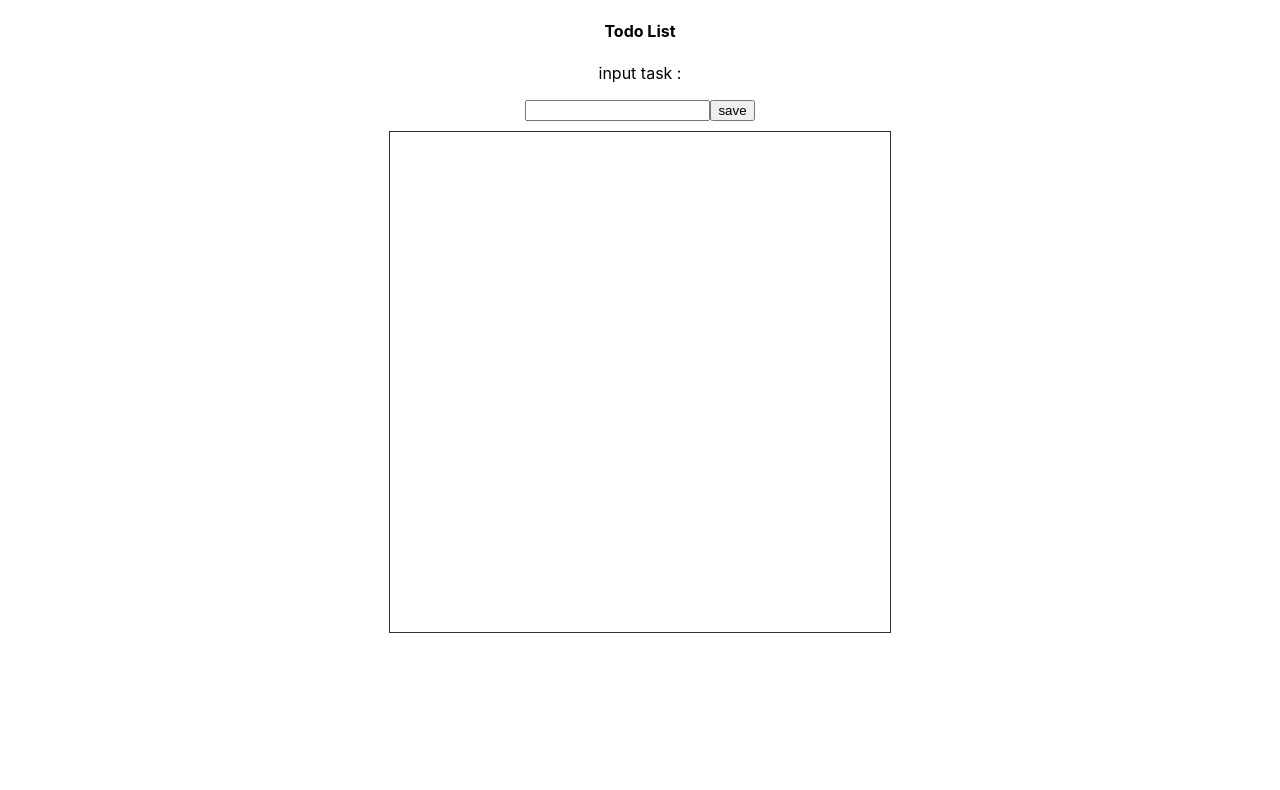
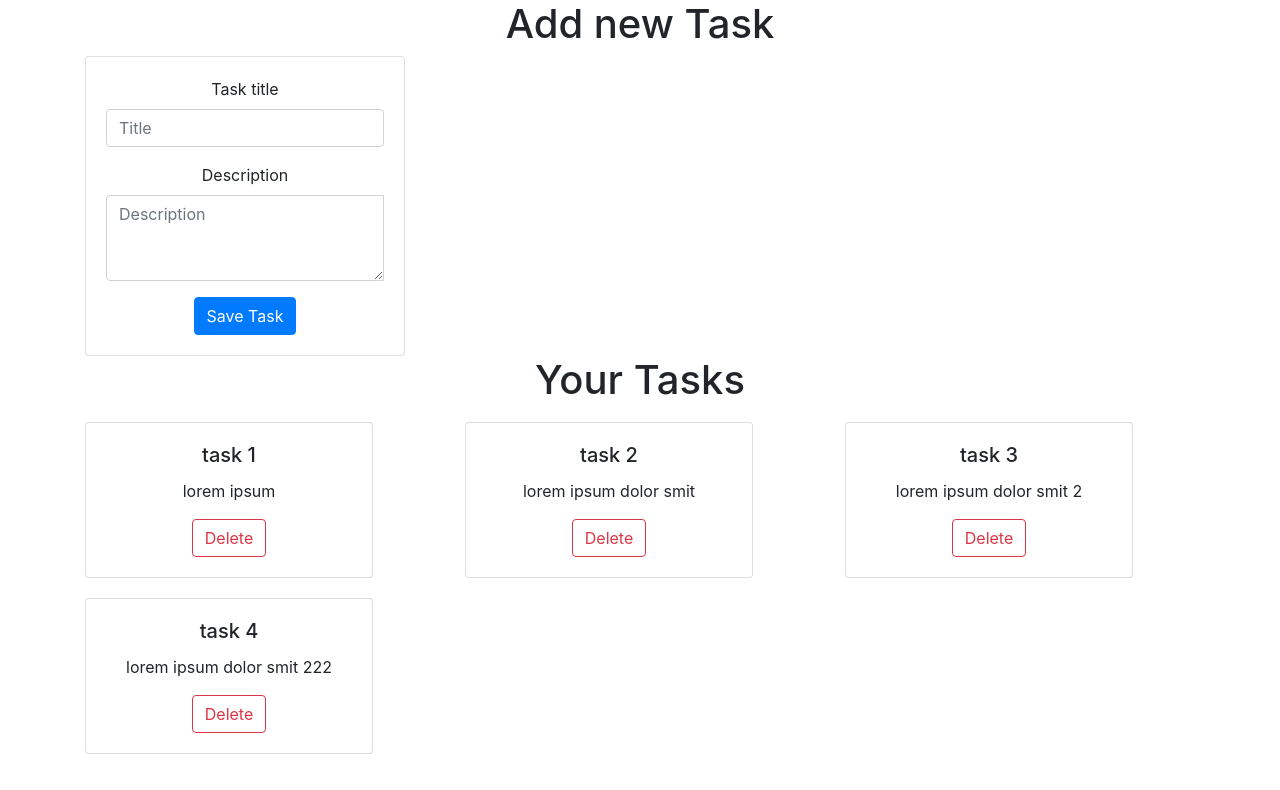
Before and after one commit to TigranKochinyan/ReactApp, a React (Create React App) app: page / in a window 1280 px wide. Shown: the top 790 px of the page. Built offline with nearby package versions, Linux system fonts and the light colour scheme.

Commit message:
add todo list component functions add and remove, some styles(but all code in one file)

```diff
--- a/package.json
+++ b/package.json
@@ -6,10 +6,13 @@
     "@testing-library/jest-dom": "^5.11.4",
     "@testing-library/react": "^11.1.0",
     "@testing-library/user-event": "^12.1.10",
-    "node-sass": "4.14.1",
+    "bootstrap": "^4.5.3",
+    "node-sass": "^4.14.1",
     "react": "^17.0.1",
+    "react-bootstrap": "^1.4.0",
     "react-dom": "^17.0.1",
     "react-scripts": "4.0.1",
+    "uuid": "^8.3.2",
     "web-vitals": "^0.2.4"
   },
   "scripts": {
--- a/src/App.js
+++ b/src/App.js
@@ -1,4 +1,5 @@
 import './App.css';
+import 'bootstrap/dist/css/bootstrap.min.css';
 import TodoList from './Components/TodoList';
 
 function App() {
--- /dev/null
+++ b/src/Components/SectionTitle/SectionTiltle.jsx
@@ -0,0 +1,10 @@
+import React from 'react';
+
+const SectionTitle = (props) => {
+    return (
+        <h1>{props.title}</h1>
+    )
+}
+
+
+export default SectionTitle;
--- /dev/null
+++ b/src/Components/SectionTitle/index.js
@@ -0,0 +1,2 @@
+import SectionTiltle from './SectionTiltle.jsx';
+export default SectionTiltle;
--- a/src/Components/TodoList/TodoList.jsx
+++ b/src/Components/TodoList/TodoList.jsx
@@ -1,54 +1,146 @@
 import React, { Component } from 'react';
+import { Container, Row, Col, Card, Button, InputGroup, Form } from 'react-bootstrap';
 import './todoList.scss';
+import { v4 as uuidv4 } from 'uuid';
+
+import SectioTitle from './../SectionTitle';
 
 class TodoList extends Component {
     state = {
-        taskList: [],
-        inputValue: '',
+        taskList: [
+            {
+                id: uuidv4(),
+                title: 'task 1',
+                description: 'lorem ipsum'
+            },
+            {
+                id: uuidv4(),
+                title: 'task 2',
+                description: 'lorem ipsum dolor smit'
+            },
+            {
+                id: uuidv4(),
+                title: 'task 3',
+                description: 'lorem ipsum dolor smit 2'
+            },
+            {
+                id: uuidv4(),
+                title: 'task 4',
+                description: 'lorem ipsum dolor smit 222'
+            }
+        ],
+        inputValueTitle: '',
+        inputValueDesc: '',
+        validated: false,
     };
     handleInputChange = (event) => {
         let { value } = event.target;
+        let wichInput = event.target.id === 'inputTitle' ? 'inputValueTitle' : 'inputValueDesc';
         this.setState({
-            inputValue: value
+            [wichInput]: value
+        });
+    };
+    removeTask = (event) => {
+        const taskList = this.state.taskList.filter(item => item.id !== event.target.id);
+        console.log(event.target.id, taskList);
+        this.setState({
+            taskList
         })
     };
-    handleClick = () => {
-        const { inputValue } = this.state;
-        const taskList = [...this.state.taskList];
-        if(inputValue) {
-            taskList.push(inputValue)
+    handleSubmit = (event) => {
+        event.preventDefault();
+        const form = event.currentTarget;
+        if (form.checkValidity() === false) {
             this.setState({
-                taskList,
-                inputValue: ''
+                validated: true
             })
+            return;
         }
+        const newTask = {
+            id: uuidv4(),
+            title: this.state.inputValueTitle,
+            description: this.state.inputValueDesc
+        };
+        const taskList = [...this.state.taskList, newTask]
+        this.setState({
+            validated: false,
+            taskList,
+            inputValueTitle: '',
+            inputValueDesc: ''
+        })
     };
-    removeTask= (event) => {
-        console.log(event.target.attributes.name.name);
-    }
     render() {
-        const { taskList } = this.state;
-        const todoTasksElements = taskList.map((elem, index) => {
-            return <li key={index}>
-                { elem }
-                <button name={index} onClick={this.removeTask}>delete</button>
-            </li>
+        const { taskList, inputValueTitle, validated, inputValueDesc } = this.state;
+        const tasks = taskList.map(item => {
+            return (
+                <Col key={`item${item.id}`}>
+                    <Card className="TodoList-card">
+                        <Card.Body>
+                            <Card.Title>{item.title}</Card.Title>
+                            <Card.Text>
+                                {item.description}
+                            </Card.Text>
+                            <Button id={item.id} onClick={this.removeTask} variant="outline-danger">Delete</Button>
+                        </Card.Body>
+                    </Card>
+                </Col>
+            );
         });
-
-        return(
-            <div className="TodoList">
-                <h4>Todo List</h4>
-                <p>input task :</p>
-                <input
-                    type="text"
-                    value={this.state.inputValue}
-                    onChange={this.handleInputChange}
-                />
-                <button onClick={this.handleClick}>save</button>
-                <ul className="TodoList-list">
-                    { todoTasksElements }
-                </ul>
-            </div>
+        return (
+            <Container className="TodoList">
+                <SectioTitle title='Add new Task' />
+                <Row>
+                    <Col>
+                        <Card style={{ width: '20rem' }}>
+                        <Card.Body>
+                            <Form noValidate validated={validated} onSubmit={this.handleSubmit}>
+                                <Form.Row>
+                                    <Form.Group as={Col} md="12" >
+                                        <Form.Label>Task title</Form.Label>
+                                        <Form.Control
+                                            id='inputTitle'
+                                            required
+                                            type="text"
+                                            placeholder="Title"
+                                            value={inputValueTitle}
+                                            onChange={this.handleInputChange}
+                                        />
+                                        <Form.Control.Feedback type="invalid">
+                                            Task title should not be empty
+                                        </Form.Control.Feedback>
+                                    </Form.Group>
+                                </Form.Row>
+                                    <Form.Row>
+                                        <Form.Group as={Col} md="12">
+                                            <Form.Label>Description</Form.Label>
+                                            <InputGroup>
+                                                <Form.Control
+                                                    id='inputDesc'
+                                                    as="textarea"
+                                                    rows={3}
+                                                    type="text"
+                                                    placeholder="Description"
+                                                    required
+                                                    value={inputValueDesc}
+                                                    onChange={this.handleInputChange}
+                                                />
+                                                <Form.Control.Feedback type="invalid">
+                                                    Description should not be empty
+                                                </Form.Control.Feedback>
+                                            </InputGroup>
+                                        </Form.Group>
+                                    </Form.Row>
+                                <Button type="submit">Save Task</Button>
+                            </Form>
+                        </Card.Body>
+                        </Card>
+                    </Col>
+                </Row>
+                <SectioTitle title='Your Tasks' />
+                <Row>
+                    {tasks}
+                </Row>
+            </Container>
         );
     };
 };
--- a/src/Components/TodoList/todoList.scss
+++ b/src/Components/TodoList/todoList.scss
@@ -1,14 +1,6 @@
 .TodoList {
-    &-list {
-        list-style: none;
-        width: 500px;
-        margin: 0 auto;
-        margin-top: 10px;
-        padding: 0;
-        border: 1px solid #333;
-        min-height: 500px;
-        li:nth-of-type(odd) {
-            background-color: red;
-        }
+    &-card {
+        width: 18rem;
+        margin: 10px 0;
     }
 }
```
Also changed, not shown: 1 other file (tests, documents, lock files or other folders).
